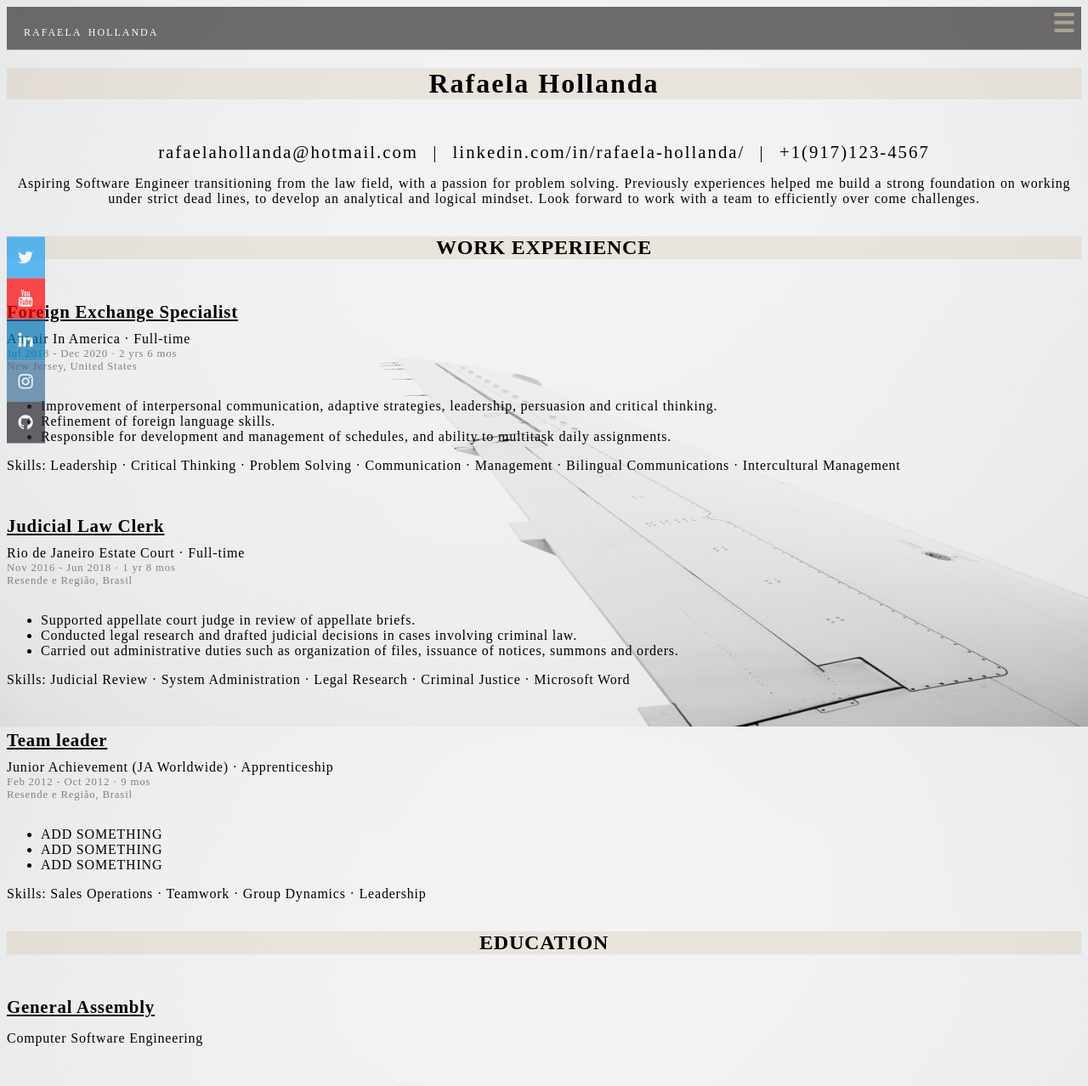
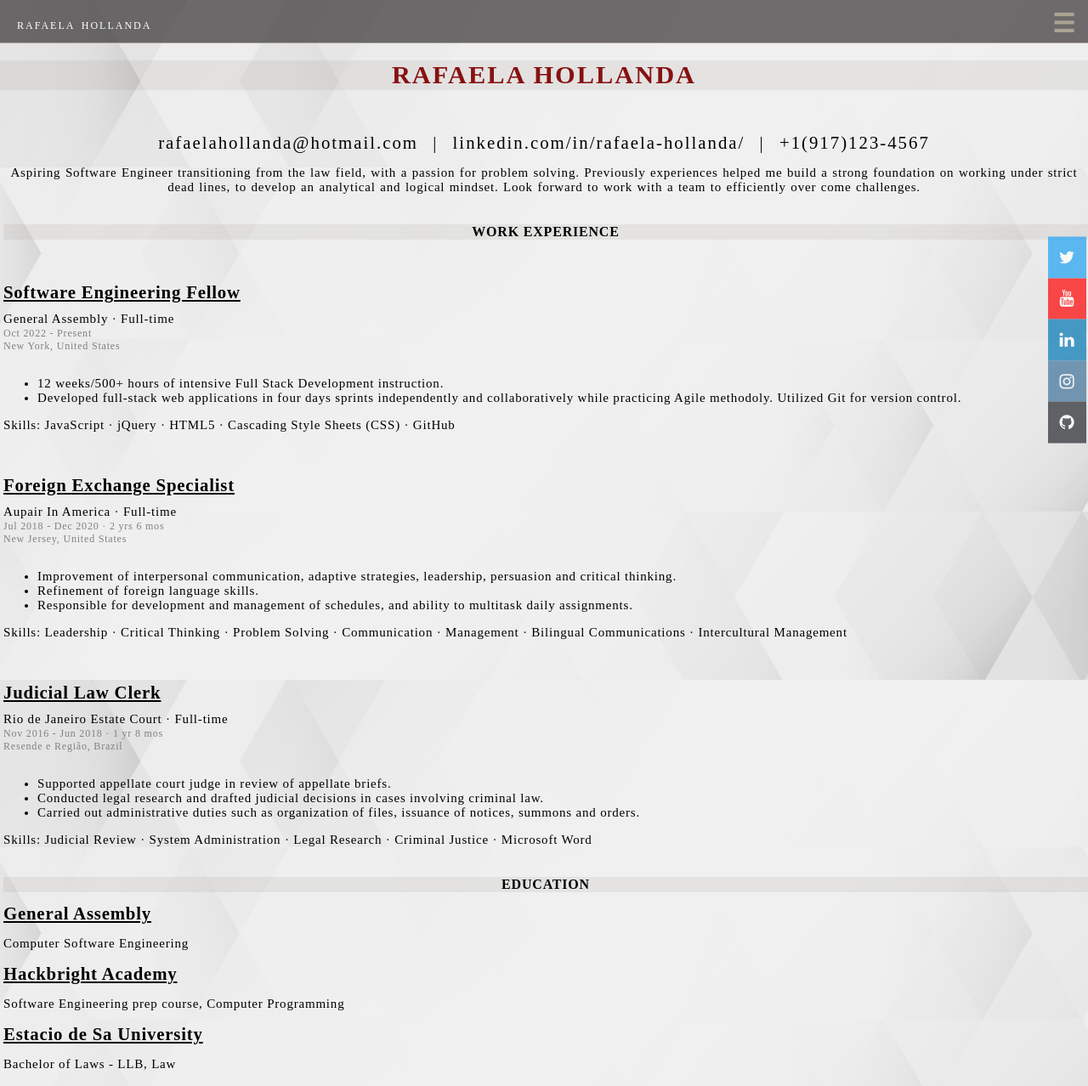
Before and after one commit to rphm95/Portfolio, a plain HTML site: page resume.html in a window 1280 px wide. Shown: the top 1278 px of the page at 85% size. Drawn offline with nearby package versions, Linux system fonts and the light colour scheme.

Commit message:
more mediaquery

```diff
--- a/portfoliostyle.css
+++ b/portfoliostyle.css
@@ -6,6 +6,7 @@ body{
     background-size: cover;
     background-position: center;
     background-attachment: fixed;
+    margin: 0;
 }
 
 
@@ -52,7 +53,7 @@ header span{
     /* outline:none; */
     z-index:10000000000000;
 }
-.menu{z-index:1000000; font-weight:bold; font-size:0.8em; width:100%; background:#b6adc3f0;  position:absolute; text-align:center; font-size:15px;}
+.menu{z-index:1000000; font-weight:bold; font-size:0.8em; width:100%; background:#b8b8aaf0;  position:absolute; text-align:center; font-size:15px;}
 .menu ul {margin: 0; padding: 0; list-style-type: none; list-style-image: none;}
 .menu li {display: block;   padding:15px 0 15px 0; border-bottom:rgba(255, 255, 255, 0.605) 0.4px solid;}
 .menu li:hover{display: block;    background:#ffffff; padding:15px 0 15px 0; border-bottom:#dddddd 1px solid;}
@@ -91,7 +92,7 @@ a{
     padding:0.5rem;
     transition: all 0.5s ease;
     color: white;
-    font-size: 20px;
+    font-size: 24px;
 }
 
 .icon-bar a:hover{
@@ -134,7 +135,7 @@ a{
     display: none;
 }
 #modal-content {
-    background-color: rgba(255, 255, 255, 0.894);
+    background-color: rgba(255, 255, 255, 0.963);
     height: 350px;
     width: 550px;
     border-radius: 2px;
@@ -188,9 +189,10 @@ a{
 /* ---------- carousel ----------------- */
 
 .carousel-container {
-    width: 90%;
+    width: 80%;
     display: flex;
     justify-content: space-around;
+    margin-bottom: 5%;
 
 }
 
@@ -252,14 +254,19 @@ a{
 @media only screen and (max-width: 600px){
     #modal-content{
         width: 90%;
-        height: 50%;
+        height: 63%;
     }
 
     .icon-bar{
         display: flex;
         left: auto;
         right:30%;
-        top: 55%;
+        top: 70%;
+    }
+
+    .carousel-container{
+        width: 90%;
+        height: 63%;
     }
 
 }
--- a/resume.html
+++ b/resume.html
@@ -41,7 +41,7 @@
       </div>
 
     <!-- ====================== the body of the page ========================== -->
-    <h1>Rafaela Hollanda</h1>
+    <h1>RAFAELA HOLLANDA</h1>
     <h4 class="contact">rafaelahollanda@hotmail.com  |  linkedin.com/in/rafaela-hollanda/  |  +1(917)123-4567</h4>
     <p class="intro"> Aspiring Software Engineer transitioning from the law field, with a passion for problem solving. Previously experiences helped me build a strong foundation on working under strict dead lines, to develop an analytical and logical mindset. Look forward to work with a team to efficiently over come challenges. </p>
     <!-- ====================== sticky icon bar with social meadia ============== -->
@@ -56,6 +56,16 @@
     <!-- ====================== rest of the page ============== -->
     <section class="experience">
         <h2>WORK EXPERIENCE</h2>
+
+        <h4 class="third">Software Engineering Fellow</h4>
+        <h5>General Assembly · Full-time</h5>
+        <h6>Oct 2022 - Present <br>New York, United States </h6>
+            <ul class="junior">
+                <li>12 weeks/500+ hours of intensive Full Stack Development instruction.</li>
+                <li>Developed full-stack web applications in four days sprints independently and collaboratively while practicing Agile methodoly. Utilized Git for version control.</li>
+            </ul>
+        <p>Skills: JavaScript · jQuery · HTML5 · Cascading Style Sheets (CSS) · GitHub</p>
+
         <h4 class="first">Foreign Exchange Specialist</h4>
         <h5>Aupair In America · Full-time</h5>
         <h6>Jul 2018 - Dec 2020 · 2 yrs 6 mos <br> New Jersey, United States</h6>
@@ -68,23 +78,13 @@
 
         <h4 class="second">Judicial Law Clerk</h4>
         <h5>Rio de Janeiro Estate Court · Full-time </h5>
-        <h6>Nov 2016 - Jun 2018 · 1 yr 8 mos <br> Resende e Região, Brasil</h6>
+        <h6>Nov 2016 - Jun 2018 · 1 yr 8 mos <br> Resende e Região, Brazil</h6>
             <ul class="clerk">
                 <li>Supported appellate court judge in review of appellate briefs.</li>
                 <li>Conducted legal research and drafted judicial decisions in cases involving criminal law.</li>
                 <li>Carried out administrative duties such as organization of files, issuance of notices, summons and orders.</li>
             </ul>
         <p>Skills: Judicial Review · System Administration · Legal Research · Criminal Justice · Microsoft Word</p>
-
-        <h4 class="third">Team leader</h4>
-        <h5>Junior Achievement (JA Worldwide) · Apprenticeship</h5>
-        <h6>Feb 2012 - Oct 2012 · 9 mos<br> Resende e Região, Brasil </h6>
-            <ul class="junior">
-                <li>ADD SOMETHING</li>
-                <li>ADD SOMETHING</li>
-                <li>ADD SOMETHING</li>
-            </ul>
-        <p>Skills: Sales Operations · Teamwork · Group Dynamics · Leadership</p>
 
 
     </section>
--- a/resumestyle.css
+++ b/resumestyle.css
@@ -1,5 +1,5 @@
 body{
-    background-image: url(images/airplane.jpg);
+    background-image: url(images/v748-toon-103.jpg);
     background-repeat: no-repeat;
     background-size: cover;
     background-position: center;
@@ -7,6 +7,8 @@ body{
     /* color: white; */
     /* background-color: rgb(32, 29, 29); */
     letter-spacing: 0.8px;
+    margin: 0;
+    font-size: 15px;
 }
 
 header{
@@ -53,7 +55,7 @@ header span{
     /* outline:none; */
     z-index:10000000000000;
 }
-.menu{z-index:1000000; font-weight:bold; font-size:0.8em; width:100%; background:#b6adc3f0;  position:absolute; text-align:center; font-size:15px;}
+.menu{z-index:1000000; font-weight:bold; font-size:0.8em; width:100%; background:#b8b8aaf0;  position:absolute; text-align:center; font-size:15px;}
 .menu ul {margin: 0; padding: 0; list-style-type: none; list-style-image: none;}
 .menu li {display: block;   padding:15px 0 15px 0; border-bottom:rgba(255, 255, 255, 0.605) 0.4px solid;}
 .menu li:hover{display: block;    background:#ffffff; padding:15px 0 15px 0; border-bottom:#dddddd 1px solid;}
@@ -80,6 +82,7 @@ a{
     /* -webkit-transform: translateY(-50%);
     -ms-transform: translateY(-50%); */
     transform: translateY(-50%);
+    right: 2px;
 
 
 }
@@ -170,8 +173,10 @@ a{
 
 h1{
     text-align: center;
-    background-color: rgba(173, 123, 38, 0.117);
+    background-color: rgba(129, 122, 110, 0.110);
     letter-spacing: 2px;
+    font-size: 1.9rem;
+    color: #871111;
 }
 
 .contact {
@@ -181,20 +186,25 @@ h1{
     letter-spacing: 2px;
     text-decoration: none;
 }
-
+.experience, .education, .interests {
+    margin-left: 4px;
+}
 .experience > h2{
     text-align: center;
-    background-color: rgba(173, 123, 38, 0.117);
+    background-color: rgba(129, 122, 110, 0.110);
+    font-size: 1rem;
 }
 
 .education > h2{
     text-align: center;
-    background-color: rgba(173, 123, 38, 0.117);
+    background-color: rgba(129, 122, 110, 0.110);
+    font-size: 1rem;
 }
 
 .interests > h2{
     text-align: center;
-    background-color: rgba(173, 123, 38, 0.117);
+    background-color: rgba(129, 122, 110, 0.110);
+    font-size: 1rem;
 }
 h2{
     margin-top: 35px;
@@ -205,6 +215,10 @@ h4{
     margin-bottom: 1px;
     font-size: 1.3rem;
     text-decoration:underline;
+}
+h4.school{
+    margin-top: 3px;
+    margin-bottom: 1px;
 }
 
 h5{
@@ -231,7 +245,7 @@ h6{
 @media only screen and (max-width: 600px){
     #modal-content{
         width: 90%;
-        height: 55%;
+        height: 63%;
 
     }
 }
```
Also changed, not shown: images/bed.jpg (added), images/building.jpg (added), images/v748-toon-103.jpg (added), 1 other file.
